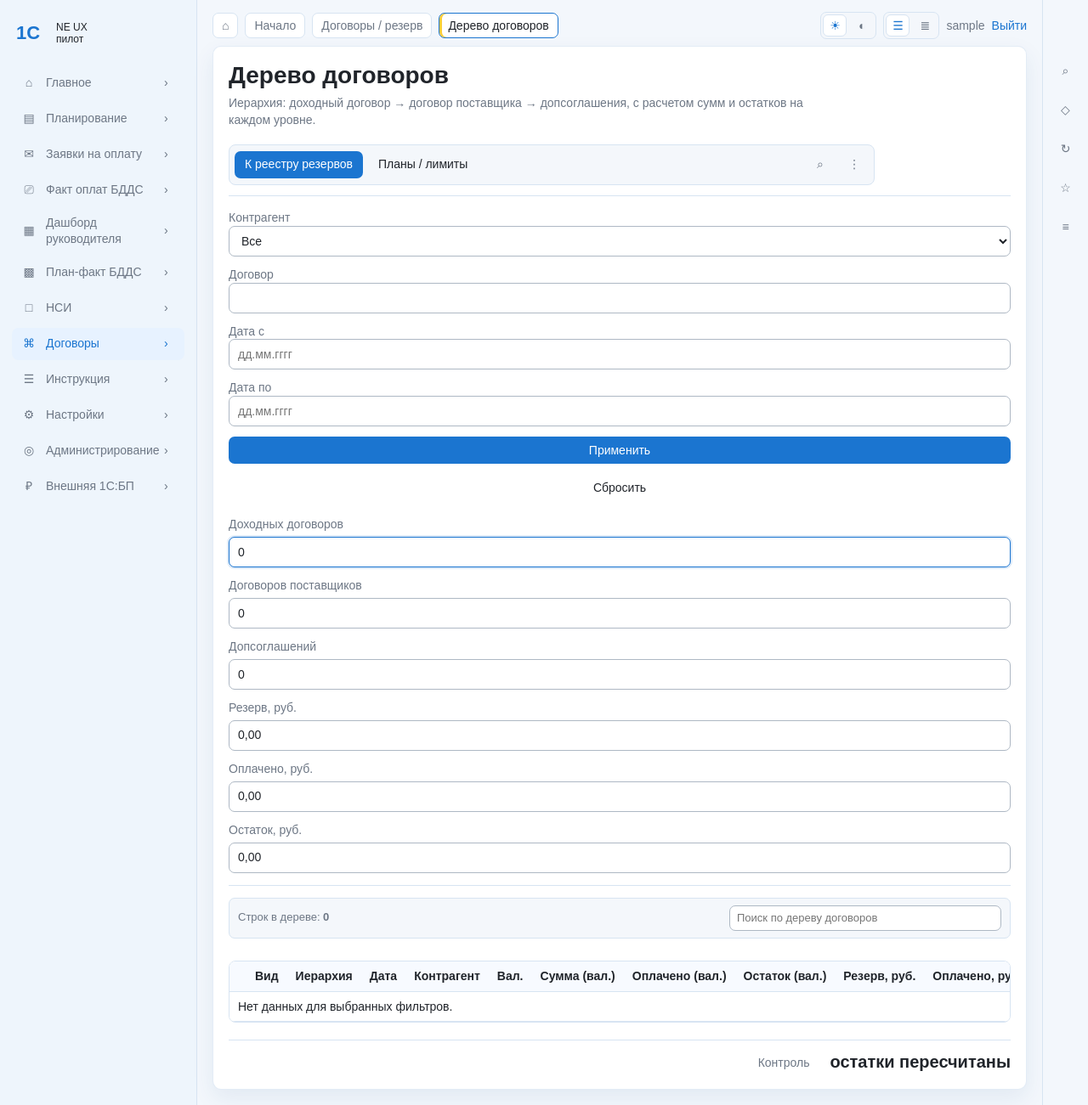
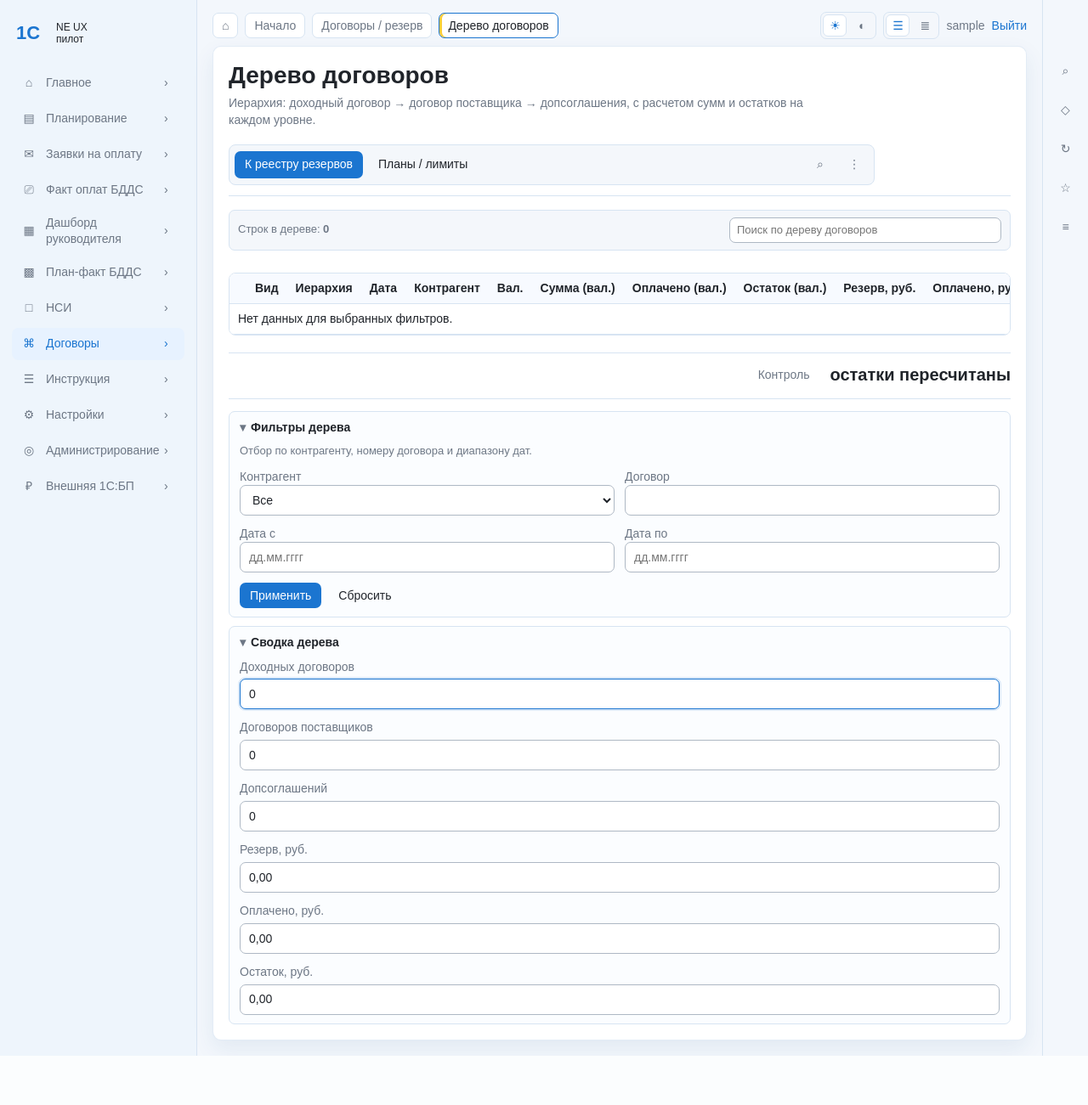
Before and after one commit to vldsmelov/neux1c, a Django app: page /contracts/tree/ in a window 1280 px wide. Shown: the whole page at 85% size. After the commit the page ends 1243 px from the top, so only its background shows below. Run offline with Django 5.2, Linux system fonts and the light colour scheme; the visitor is signed in with stand-in values (Sample User, id 1); data comes from the database, SQL or seed files in the repository; data that the repository does not hold is empty; some libraries are stand-ins or nearby versions.

Commit message:
ui: unify compact desktop layout for facts, contracts, and nsi screens

```diff
--- a/templates/core/contracts_tree.html
+++ b/templates/core/contracts_tree.html
@@ -22,9 +22,13 @@
         </div>
     </div>
 
-    <div class="document-grid">
+    <div class="document-grid document-grid-priority-data">
         <aside class="form-panel">
-            <form method="get" class="form-stack">
+            <details class="form-section" open>
+                <summary>Фильтры дерева</summary>
+                <div class="form-section-content">
+                    <p class="section-subtitle">Отбор по контрагенту, номеру договора и диапазону дат.</p>
+                    <form method="get" class="form-stack form-grid form-grid-2">
                         <div>
                             <label class="field-label" for="counterparty_id">Контрагент</label>
                             <select class="field-control-select" id="counterparty_id" name="counterparty_id">
@@ -48,11 +52,18 @@
                             <label class="field-label" for="date_to">Дата по</label>
                             <input class="field-control" id="date_to" type="text" name="date_to" value="{{ selected_date_to }}" placeholder="дд.мм.гггг">
                         </div>
+                        <div class="form-grid-span-full inline-form-row">
                             <button class="command-button-primary" type="submit">Применить</button>
                             <a class="command-button" href="/contracts/tree/">Сбросить</a>
+                        </div>
                     </form>
+                </div>
+            </details>
 
-            <div class="form-stack panel-stack-top">
+            <details class="form-section" open>
+                <summary>Сводка дерева</summary>
+                <div class="form-section-content">
+                    <div class="form-stack">
                         <div>
                             <div class="field-label">Доходных договоров</div>
                             <div class="field-control is-focused">{{ summary.customers }}</div>
@@ -78,6 +89,8 @@
                             <div class="field-control">{{ summary.total_remaining_rub }}</div>
                         </div>
                     </div>
+                </div>
+            </details>
         </aside>
 
         <section class="data-panel stack">
```
Also changed, not shown: docs/user-guide/instruction.md (+1 -0 lines), templates/core/contracts_reservations.html (+7 -1 lines), templates/core/nsi_dashboard.html (+11 -2 lines), templates/core/payment_facts.html (+11 -3 lines). Lines whose indentation alone changed are shown as unchanged.
